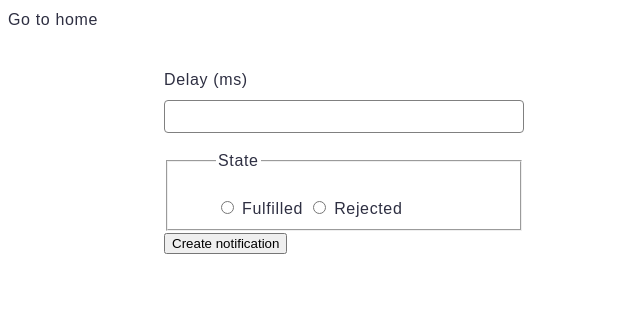
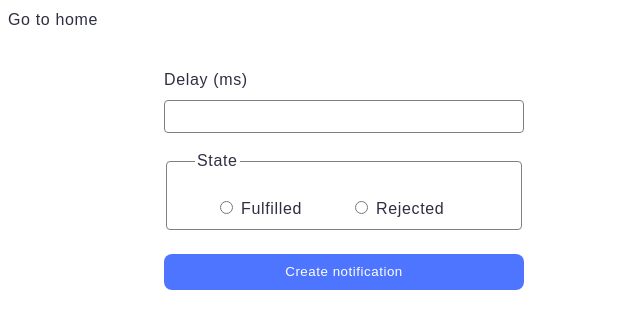
Before and after one commit to dvankevich/goit-js-hw-10, a website built with Vite: page src/2-snackbar.html in a window 1280 px wide. Shown: the whole page, without its empty margins (0-640 px from the left). Built offline with nearby package versions, Linux system fonts and the light colour scheme.

Commit message:
add styles

```diff
--- a/src/css/snackbar.css
+++ b/src/css/snackbar.css
@@ -28,5 +28,42 @@ input:focus {
 }
 
 fieldset {
+  display: flex;
+  gap: 48px;
   padding: 24px 48px 8px 48px;
+  border: 1px solid #808080;
+  border-radius: 4px;
+  transition: border 250ms linear;
 }
+
+fieldset:hover,
+fieldset:focus {
+  border: 1px solid #000;
+}
+
+input[name='state'] {
+  accent-color: #4e75ff;
+}
+
+legend {
+  margin-left: -20px;
+}
+
+button {
+  margin-top: 24px;
+  border: none;
+  border-radius: 8px;
+  padding: 8px 16px;
+  min-width: 360px;
+  background-color: #4e75ff;
+  font-weight: 500;
+  line-height: 1.5;
+  letter-spacing: 0.04em;
+  color: #fff;
+  transition: background-color 250ms linear;
+}
+
+button:hover,
+button:focus {
+  background-color: #6c8cff;
+}
```
